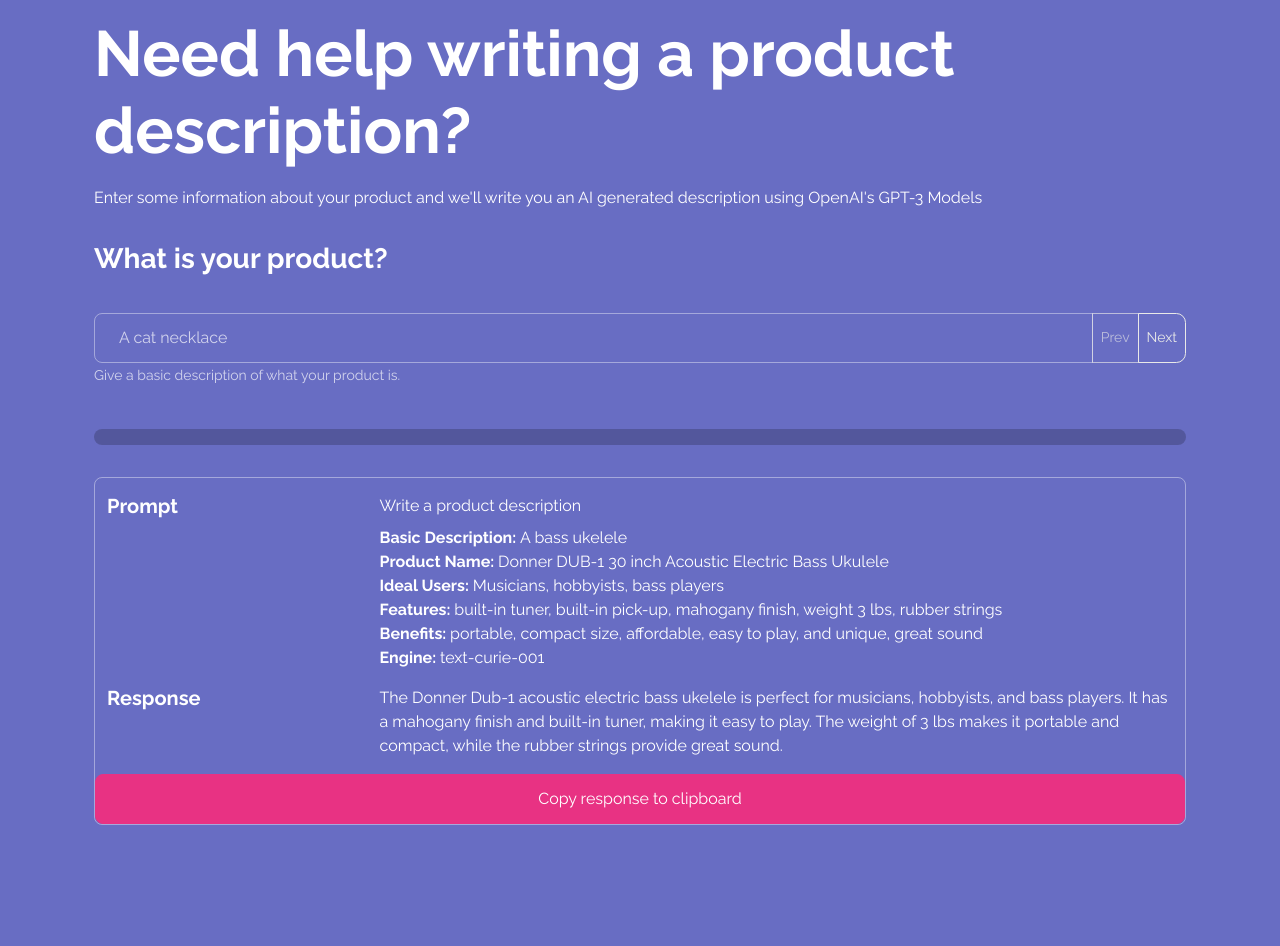
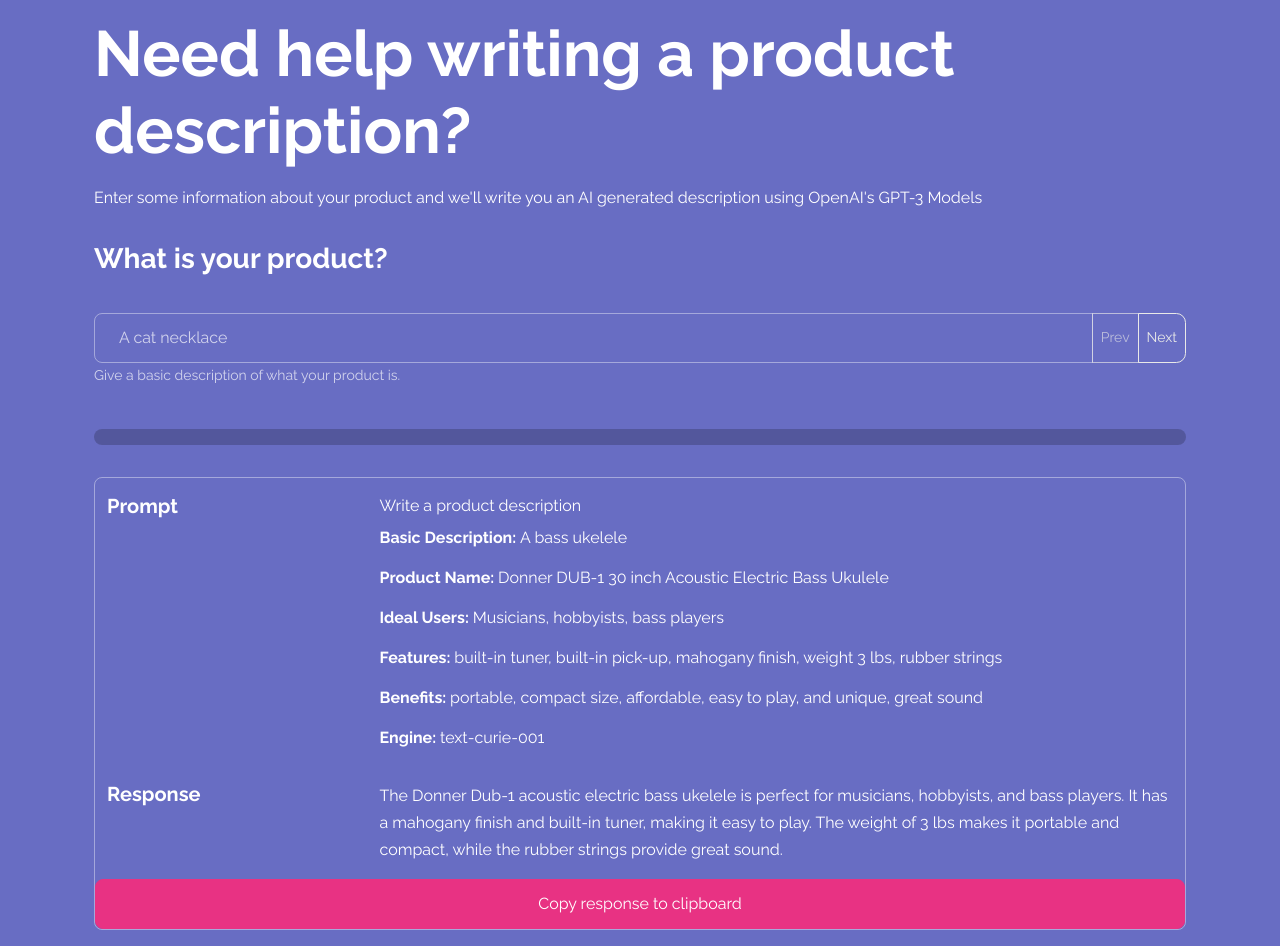
Before and after one commit to j-nathanson/openai-descriptify, a React (Create React App) app: page / in a window 1280 px wide. Before the commit the page ends 841 px from the top, so only its background shows below. Built offline with nearby package versions, Linux system fonts and the light colour scheme.

Commit message:
response text and scss file creation

```diff
--- a/src/components/response-components/ResponseCard.js
+++ b/src/components/response-components/ResponseCard.js
@@ -36,7 +36,7 @@
 
             <div className='row'>
                 <Col xs={12} sm={3}><h5>Response</h5></Col>
-                <div className="col"><p>{item.response}</p></div>
+                <div className="col"><p className='response-text'>{item.response}</p></div>
             </div>
 
             <div className="row">
--- /dev/null
+++ b/src/style/Form.scss
@@ -0,0 +1,7 @@
+h3 {
+    min-height: 55px;
+}
+
+.form-group {
+    min-height: 100px;
+}
--- /dev/null
+++ b/src/style/Response.scss
@@ -0,0 +1,8 @@
+.responseCard {
+    border: 1px $secondary solid;
+    border-radius: .5rem;
+}
+
+.response-text{
+    line-height: 1.7;
+}
--- a/src/style/index.scss
+++ b/src/style/index.scss
@@ -1,26 +1,16 @@
 // @import "~bootstrap/scss/bootstrap";
 @import "custom";
 @import'Header';
+@import'Form';
+@import'Response';
 
 * {
     font-family: $font-stack;
 }
 
-.prompt {
-    p {
-        margin: 0;
-    }
-}
-
-h3 {
-    min-height: 55px;
-}
-
-.responseCard {
-    border: 1px $secondary solid;
-    border-radius: .5rem;
-}
-
-.form-group {
-    min-height: 100px;
-}
+// check to see if thise deleting or use in media queries
+// .prompt {
+//     p {
+//         margin: 0;
+//     }
+// }
```
